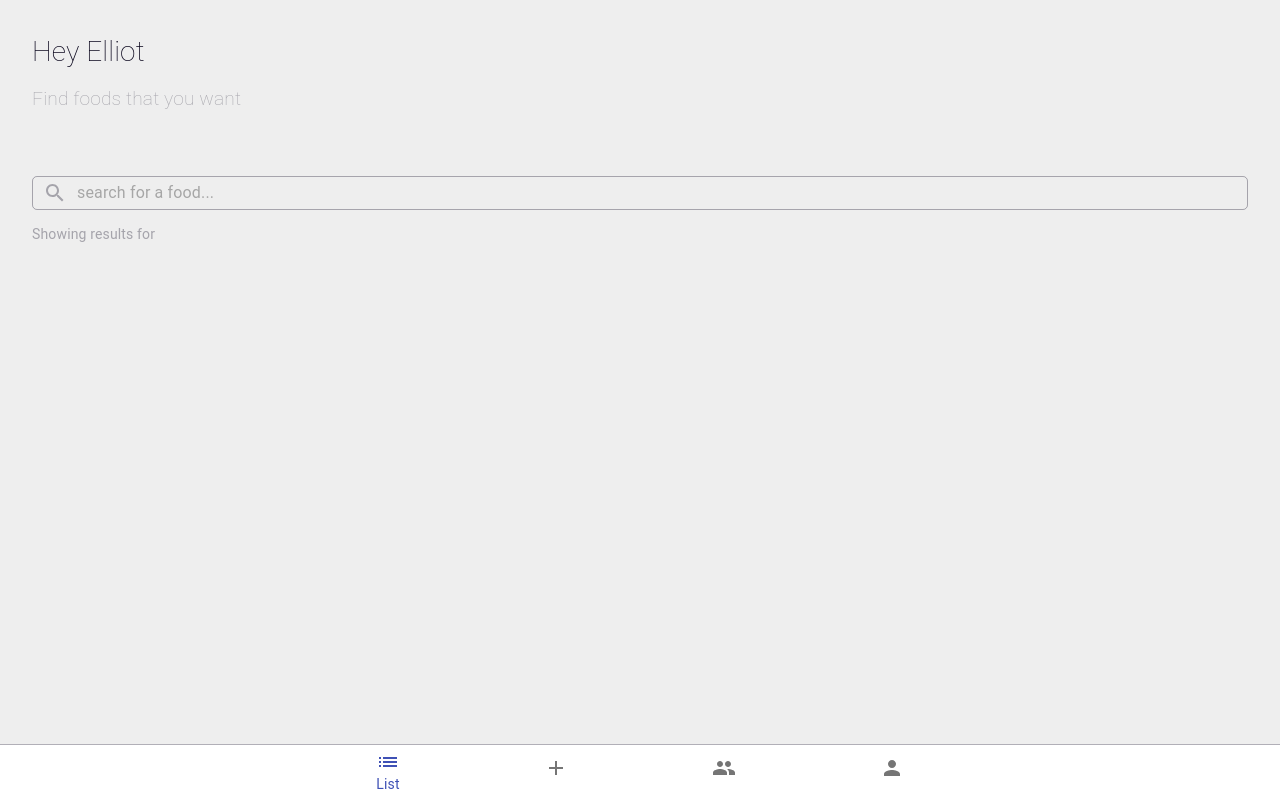
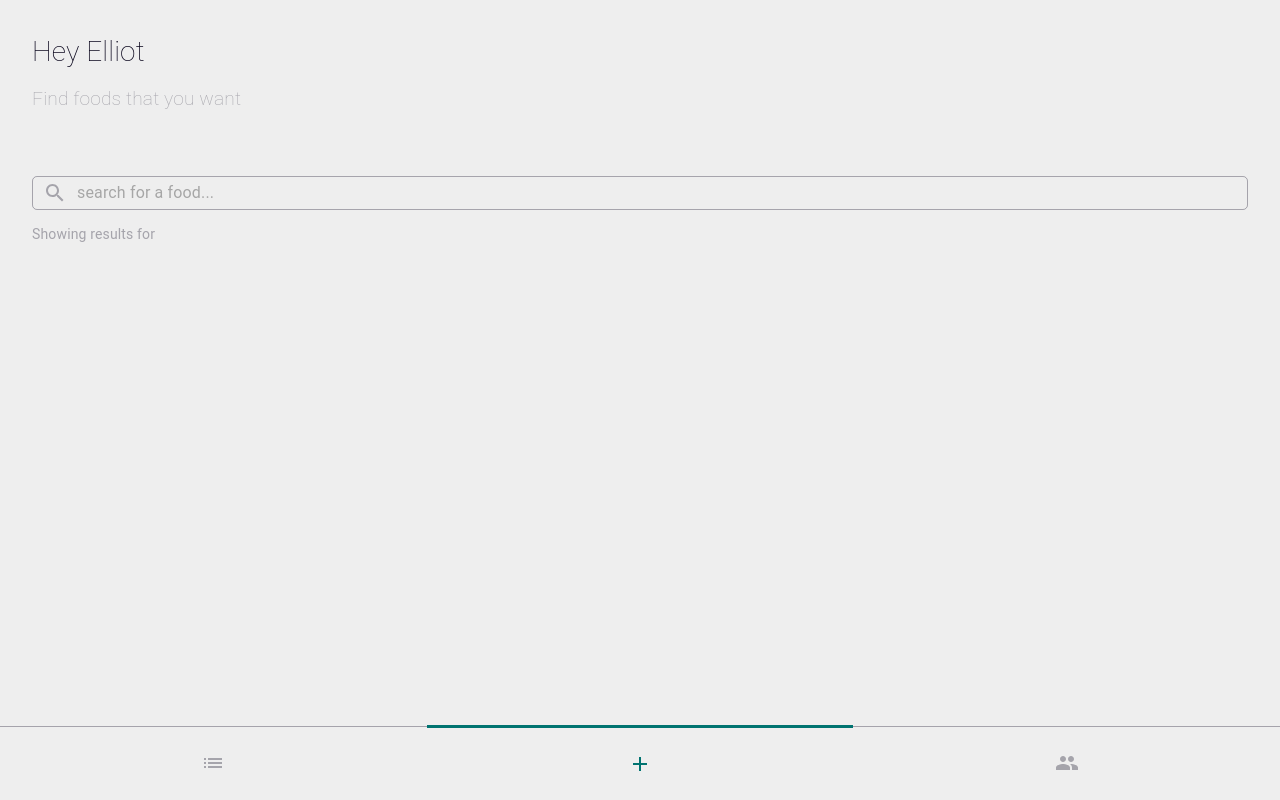
Before and after one commit to elliotfouts/react-grocery-list, a React (Create React App) app in the folder client/: page /add in a window 1280 px wide. Built offline with nearby package versions, Linux system fonts and the light colour scheme.

Commit message:
added custom navbar with links

```diff
--- a/client/src/App.js
+++ b/client/src/App.js
@@ -34,7 +34,6 @@ function App() {
                 <Route exact path='/list' component={List}/>
                 <Route exact path='/add' component={Add}/>
                 <Route exact path='/groups' component={Groups}/>
-                <Route exact path='/profile' component={Profile}/>
                 <Route exact path='/resetpassword' component={ResetPassword}/>
                 <Route exact path='/login' component={Login}/>
                 <Route exact path='/register' component={Register}/>
--- a/client/src/components/Navbar/index.js
+++ b/client/src/components/Navbar/index.js
@@ -1,4 +1,4 @@
-import React, {useState} from 'react';
+import React, {useState, useEffect} from 'react';
 import { Link } from 'react-router-dom';
 import { makeStyles } from '@material-ui/core/styles';
 import BottomNavigation from '@material-ui/core/BottomNavigation';
@@ -9,16 +9,24 @@ import Palette from '../../utils/palette';
 
 const useStyles = makeStyles({
   root: {
+    position: 'fixed',
+    bottom: '0',
     width: '100%',
-    position: 'absolute',
-    zIndex: 20,
-    bottom: '0',
-    borderTop: `1px solid ${Palette.Grey}`,
-  },
-  iconRoot: {
-    '&.selected': {
+    display: 'flex',
+    alignItems: 'center',
+    justifyContent: 'space-around',
+    '& a': {
+      flexGrow: '1',
+      padding: '1.5rem 0rem',
+      display: 'grid',
+      placeItems: 'center',
+      borderTop: `1px solid ${Palette.Grey}`,
+      color: Palette.Grey,
+    },
+    '& a.active': {
+      borderTop: `3px solid ${Palette.Green}`,
       color: Palette.Green,
-    },
+    }
   }
 });
 
@@ -26,24 +34,30 @@ const useStyles = makeStyles({
 const Navbar = () => {
   const classes = useStyles();
   const [value, setValue] = React.useState('list');
+  const [active, setActive] = useState('');
 
   const handleChange = (event: React.ChangeEvent<{}>, newValue: string) => {
     setValue(newValue);
   };
 
+  useEffect(() => {
+    // parse url to get current page
+    const page = window.location.href.match(/:\/\/(.[^\/]+)(.*)/)[2].substr(1);
+    setActive(page);
+  }, []);
+
   return (
-    <BottomNavigation value={value} onChange={handleChange} classes={{root: classes.root, selected: classes.selected}}>
-      <BottomNavigationAction component={Link} to='/list' label='List' value='list' icon={<List/>} />
-      <BottomNavigationAction component={Link} to='/add' label="Add" value='add' icon={<Add/>} />
-      <BottomNavigationAction component={Link} to='/groups' label="Groups" value='groups' icon={<People/>} />
-      <BottomNavigationAction component={Link} to='/profile' label="Profile" value='profile' icon={<Person/>} />
-    </BottomNavigation>
-    // <nav>
-    //   <List/>
-    //   <Add/>
-    //   <People/>
-    //   <Person/>
-    // </nav>
+    <nav className={classes.root}>
+      <a className={(active == 'list' && 'active')} href='/list'>
+        <List/>
+      </a>
+      <a className={(active == 'add' && 'active')} href='/add'>
+        <Add/>
+      </a>
+      <a className={(active == 'groups' && 'active')} href='/groups'>
+        <People/>
+      </a>
+    </nav>
   )
 }
 
--- a/client/src/pages/Auth/Register/index.js
+++ b/client/src/pages/Auth/Register/index.js
@@ -39,7 +39,7 @@ const Register = () => {
   return (
     <Container  title={title} message={message} submit={'Sign Up'} onSubmit={handleSubmit}>
       <div className={classes.root}>
-          <OauthButton href={'http://www.google.com'}>Login with Google</OauthButton>
+          <OauthButton href={'http://www.google.com'}>Sign Up with Google</OauthButton>
           <p>OR</p>
           <InputOutlined onChange={handleInputChange} style={{marginBottom: '1rem'}} placeholder={'name'} value={user.name} icon={<PersonOutline/>}/>
           <InputOutlined onChange={handleInputChange} style={{marginBottom: '1rem'}} placeholder={'email'} value={user.email} icon={<MailOutline/>}/>
```
